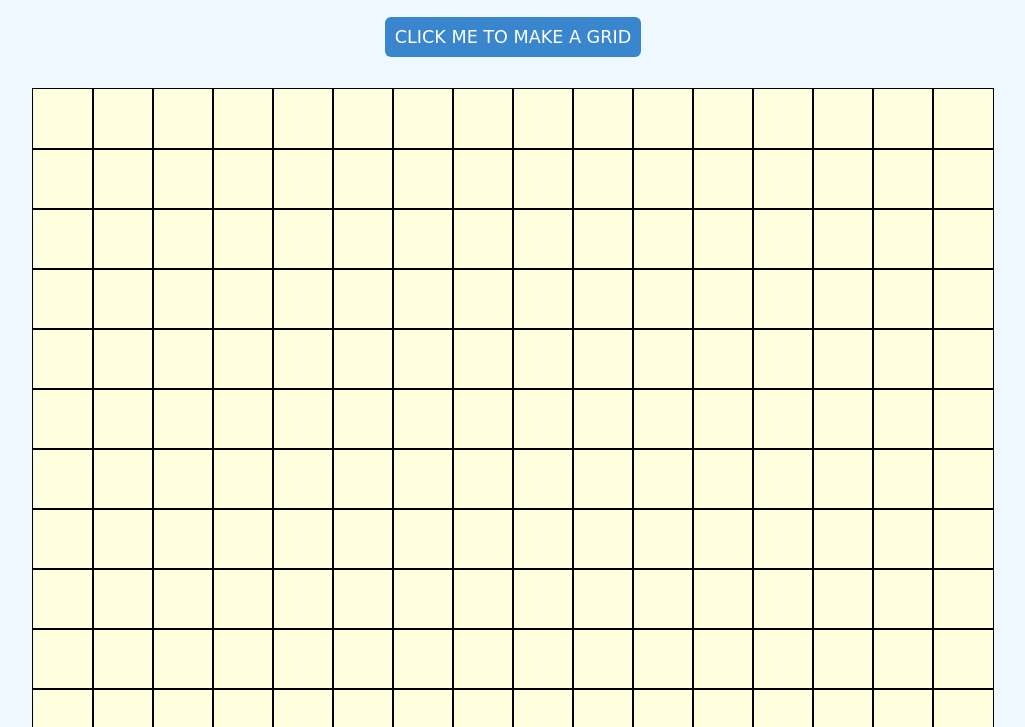
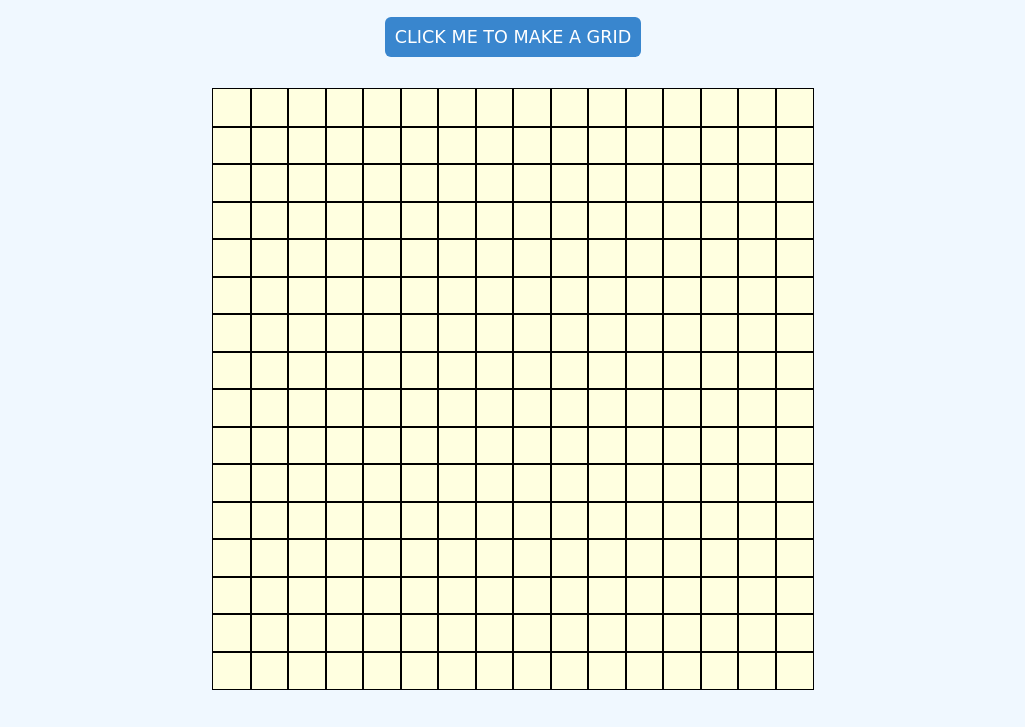
Before and after one commit to Rokenrol/etch-a-sketch, a plain HTML site: page index.html in a window 1280 px wide. Shown: the part 73-800 px from the top of the page, without its empty margins (127-1152 px from the left). Drawn offline with Linux system fonts and the light colour scheme; a web font is replaced by a local one.

Commit message:
Change container size to 600px

```diff
--- a/styles.css
+++ b/styles.css
@@ -14,8 +14,8 @@ body {
 /* Grid styles */
 
 .container {
-    width: 960px;
-    height: 960px;
+    width: 600px;
+    height: 600px;
     background-color: lightyellow;
     display: flex;
     flex-wrap: wrap;
```
